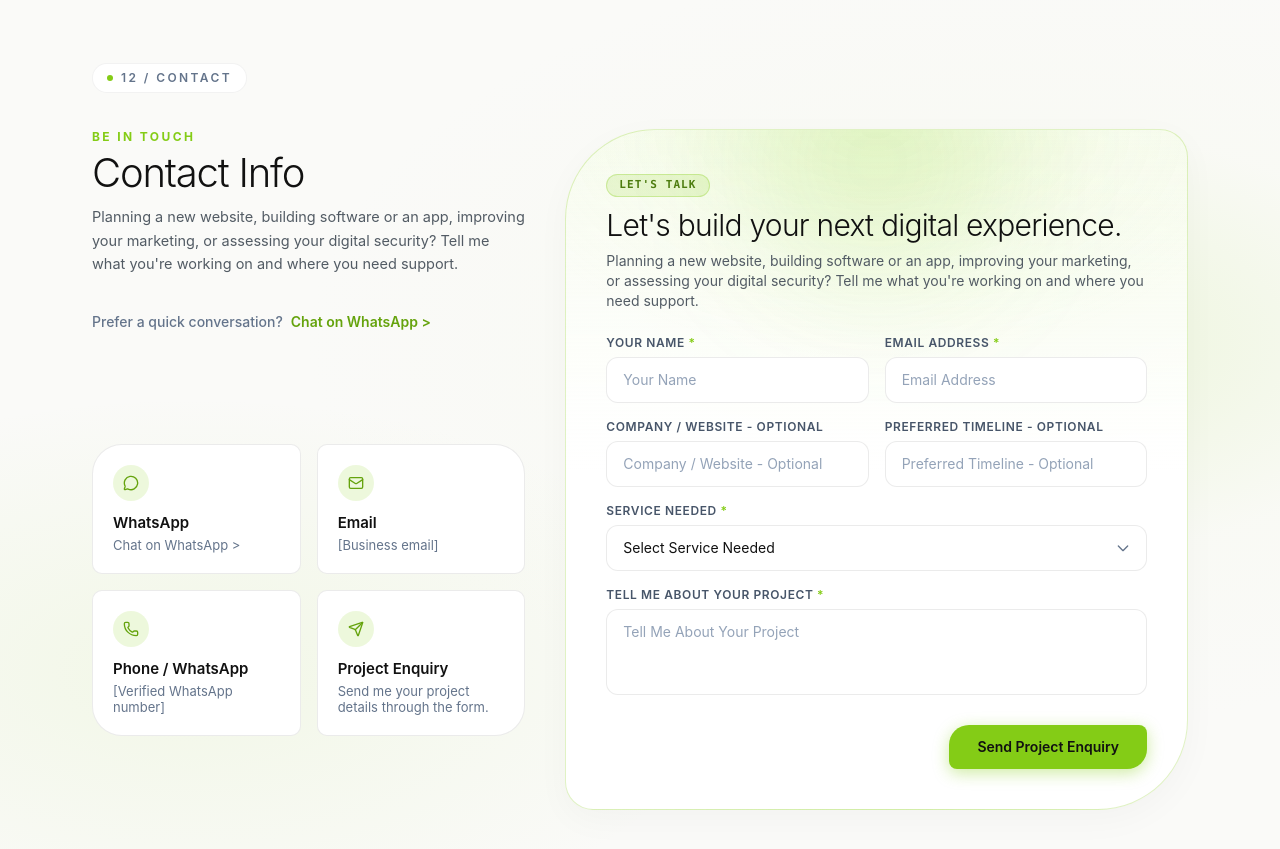
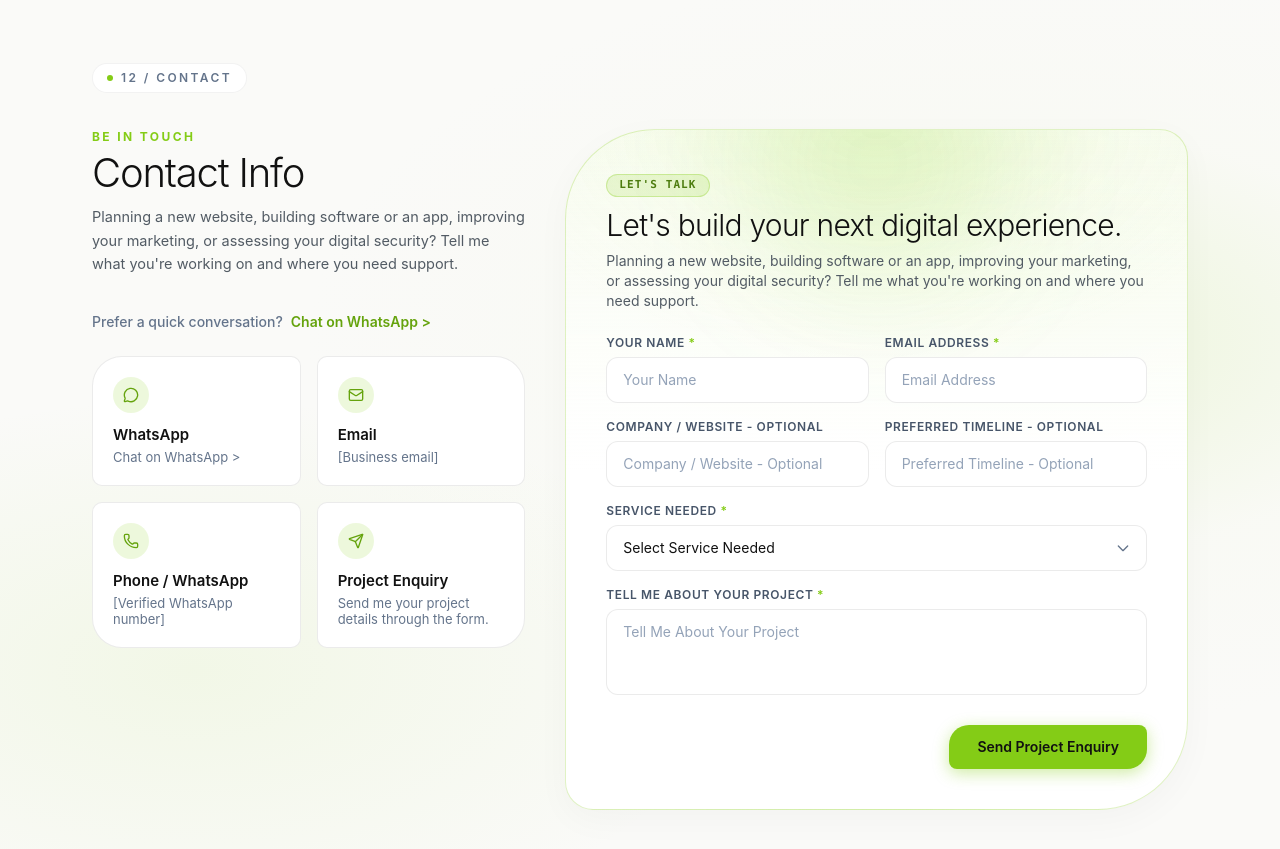
Before and after one commit to pooja-187/IT_firm_Portfolio, a Next.js app: page / in a window 1280 px wide. Shown: the part 9660-10509 px from the top of the page. Built offline with nearby package versions, Linux system fonts and the light colour scheme.

Commit message:
style(contact): remove unnecessary vertical whitespace in left contact column

```diff
--- a/src/components/ContactSection.tsx
+++ b/src/components/ContactSection.tsx
@@ -80,7 +80,7 @@ export default function ContactSection() {
           {/* ===================================================
               LEFT SIDE: Contact Info & 4 Leaf-shaped Cards
              =================================================== */}
-          <div className="lg:col-span-5 flex flex-col justify-between">
+          <div className="lg:col-span-5 flex flex-col space-y-5">
             {/* Header Content */}
             <motion.div
               initial={{ opacity: 0, y: 16 }}
@@ -97,7 +97,7 @@ export default function ContactSection() {
               >
                 Contact Info
               </h2>
-              <p className="font-sans text-xs sm:text-[14.5px] text-[#525B64] font-normal leading-relaxed mb-6 sm:mb-8 max-w-md">
+              <p className="font-sans text-xs sm:text-[14.5px] text-[#525B64] font-normal leading-relaxed mb-4 max-w-md">
                 Planning a new website, building software or an app, improving your marketing, or assessing your digital security? Tell me what you&apos;re working on and where you need support.
               </p>
             </motion.div>
@@ -108,7 +108,7 @@ export default function ContactSection() {
               whileInView={{ opacity: 1, y: 0 }}
               viewport={{ once: true, margin: "-40px" }}
               transition={{ duration: 0.5, delay: 0.08, ease: [0.16, 1, 0.3, 1] }}
-              className="mb-6 sm:mb-8 pt-1 flex items-center gap-2 text-xs sm:text-sm font-medium text-[#111111]"
+              className="flex items-center gap-2 text-xs sm:text-sm font-medium text-[#111111]"
             >
               <span className="text-[#64748B]">Prefer a quick conversation?</span>
               <a
@@ -120,7 +120,7 @@ export default function ContactSection() {
             </motion.div>
 
             {/* 4 Asymmetrically Rounded Organic Cards (2x2 Grid) */}
-            <div className="grid grid-cols-1 sm:grid-cols-2 gap-3.5 sm:gap-4 mt-8 sm:mt-12 lg:mt-16 xl:mt-20">
+            <div className="grid grid-cols-1 sm:grid-cols-2 gap-3.5 sm:gap-4 pt-1">
 
               {/* Card 01: WhatsApp (Top-Left leaf radius) */}
               <motion.div
```
